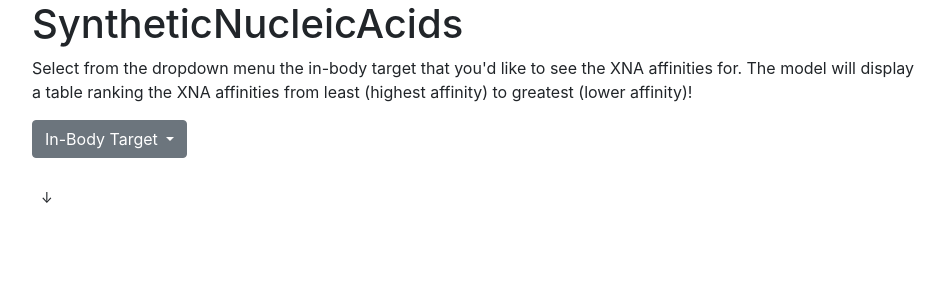
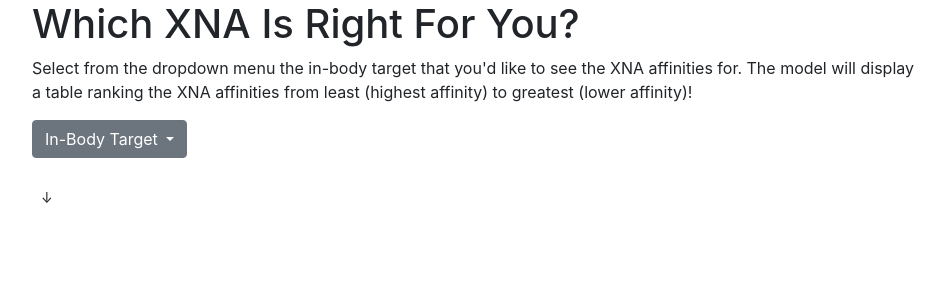
Before and after one commit to MalcolmForsyth/SyntheticNucleicAcids, a Flask app: page /model in a window 1280 px wide. Shown: the part 56-356 px from the top of the page, without its empty margins (68-1012 px from the left). Run offline with Flask 2, Linux system fonts and the light colour scheme; some libraries are stand-ins or nearby versions.

Commit message:
sicko mode name

```diff
--- a/templates/XNAfinder.html
+++ b/templates/XNAfinder.html
@@ -31,7 +31,7 @@
       <div id="cover-caption">
         <div class="container">
           <div class="col-sm-10 col-sm-offset-1">
-            <h1> SyntheticNucleicAcids </h1>
+            <h1> Which XNA Is Right For You? </h1>
             <p> Select from the dropdown menu the in-body target that you'd like to see the XNA affinities for. The model will display a table ranking the XNA affinities from least (highest affinity) to greatest (lower affinity)!</p>
             <div class="dropdown">
                 <button class="btn btn-secondary dropdown-toggle" type="button" id="dropdownMenuButton" data-toggle="dropdown" aria-haspopup="true" aria-expanded="false">
```
